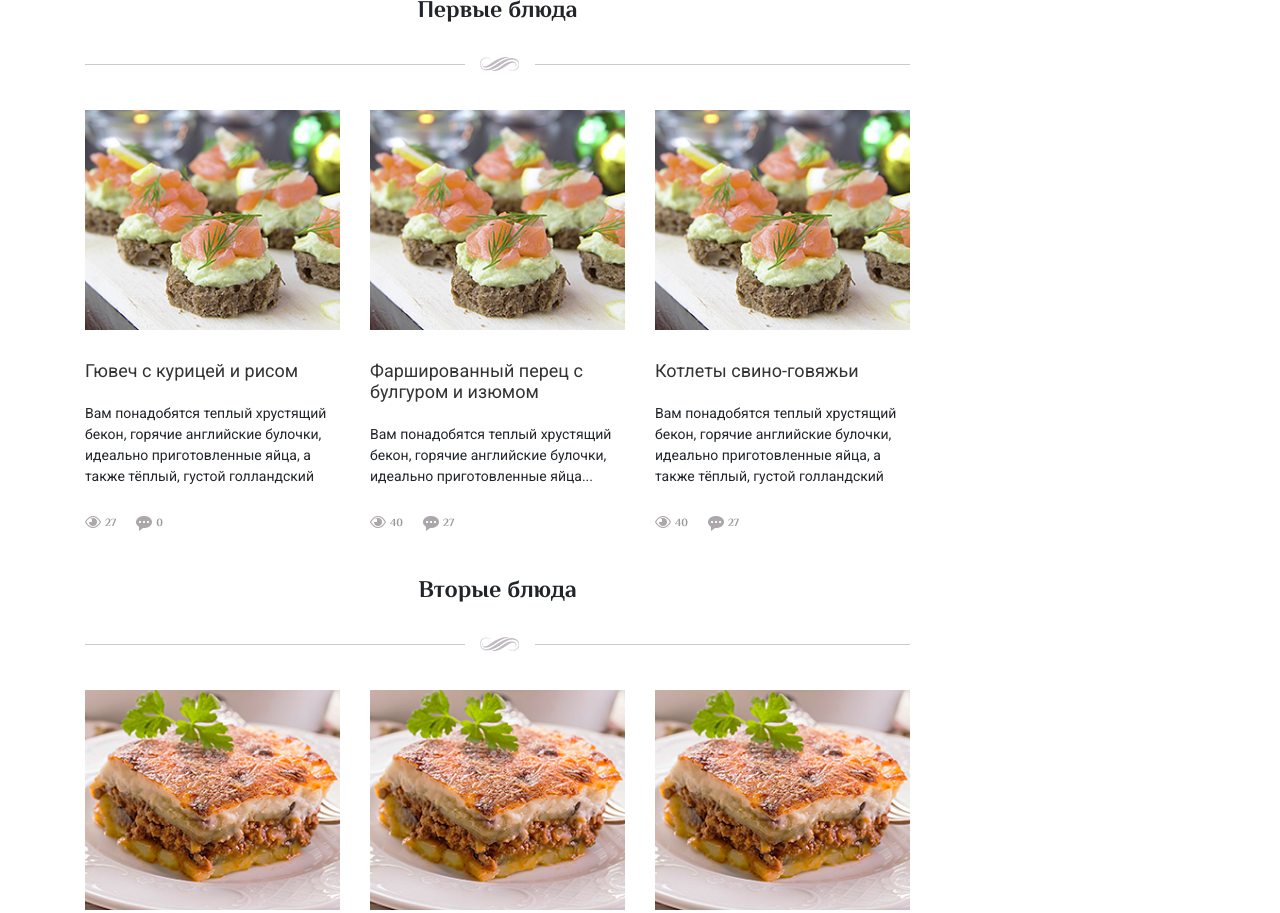
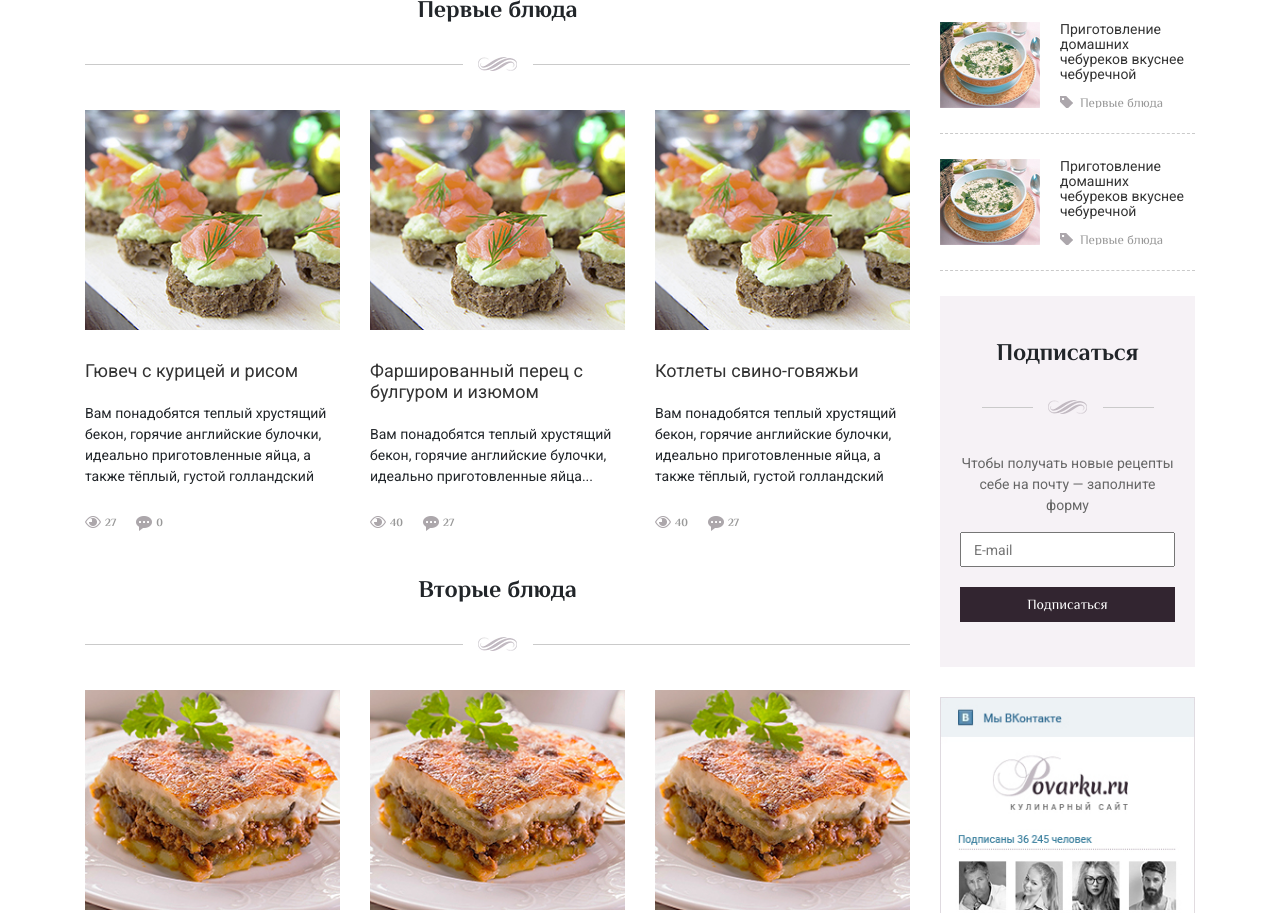
Before and after one commit to VladLaz27/Povarku, a plain HTML site: page index.html in a window 1280 px wide. Shown: the part 778-1691 px from the top of the page. Drawn offline with nearby package versions, Linux system fonts and the light colour scheme.

Commit message:
main-page get

```diff
--- a/css/style.css
+++ b/css/style.css
@@ -236,7 +236,8 @@ main {
 	height: 457px;
 }
 
-.m-container span {
+.m-container span,
+.s-form span {
 	display: block;
 	font-family: "Philosopher";
 	font-size: 24px;
@@ -256,7 +257,8 @@ main {
 .line:after {
 	position: absolute;
 	content: "";
-	left: 46%;
+	transform: translateX(-50%);
+	left: 50%;
 	top: -7px;
 	width: 70px;
 	height: 14px;
@@ -276,12 +278,13 @@ main {
 	cursor: pointer;
 }
 
-.m-item:hover .item-image img {
+.m-item:hover .item-image img,
+.p-item:hover .pi-image img {
 	box-shadow: 0 3px 15px rgba(0,0,0,0.5);
 }
 
 .item-text {
-	font-style: "Roboto";
+	font-family: "Roboto";
 	margin-bottom: 25px;
 	max-height: 127px;
     overflow: hidden;
@@ -297,7 +300,8 @@ main {
 	text-decoration: none;
 }
 
-.m-item:hover .i-title a {
+.m-item:hover .i-title a,
+.p-item:hover .pi-description a p {
 	color: #d68009;
 }
 
@@ -346,12 +350,14 @@ main {
 }
 
 .m-item:hover .v-eye,
-.m-item:hover .v-comment {
+.m-item:hover .v-comment,
+.p-item:hover .visyulka {
 	color: #000;
 }
 
 .m-item:hover .v-eye:before,
-.m-item:hover .v-comment:before {
+.m-item:hover .v-comment:before,
+.p-item:hover .visyulka:before {
 	opacity: 1;
 }
 
@@ -498,3 +504,132 @@ main {
 	background-repeat: no-repeat;
 	background-position: 50% 50%;
 }
+
+.popular-title {
+	margin-bottom: 45px;
+}
+
+.p-items {
+	display: flex;
+	flex-direction: column;
+}
+
+.p-item {
+	font-style: "Roboto";
+	display: flex;
+	padding-bottom: 25px;
+	margin-bottom: 25px;
+	border-bottom: 1px dashed #cacaca;
+}
+
+.pi-image {
+	width: 100px;
+	height: 86px;
+	min-width: 100px;
+	margin-right: 20px;
+}
+
+.pi-image img {
+	width: 100%;
+	height: 100%;
+}
+
+.pi-description {
+	height: 86px;
+	overflow: hidden;
+}
+
+.pi-description a {
+	text-decoration: none;
+}
+
+.pi-description p {
+	margin-bottom: 10px;
+	font-size: 14px;
+	color: #333;
+	line-height: 15px;
+}
+
+.pi-description span {
+	position: relative;
+	font-size: 13px;
+	color: #999;
+	font-weight: normal;
+	margin-bottom: 0;
+	text-align: left;
+    padding-left: 20px;
+}
+
+.pi-description span:before {
+	content: "";
+	position: absolute;
+	top: 4px;
+	left: 0;
+	width: 13px;
+	height: 13px;
+	background-image: url("../img/visyulka.png");
+	background-repeat: no-repeat;
+	opacity: .4;
+}
+
+.s-form {
+	position: relative;
+	background-color: #f6f2f6;
+	padding: 45px 20px;
+	margin-bottom: 30px;
+}
+
+.s-form .line {
+	width: 80%;
+	margin: 0 auto 45px;
+}
+
+.s-form .line:after {
+	position: absolute;
+    content: "";
+    transform: translateX(-50%);
+    left: 50%;
+    top: -7px;
+    width: 70px;
+    height: 14px;
+    background: #f6f2f6 url(../img/form-img.png) 50% no-repeat;
+}
+
+.s-form p {
+	text-align: center;
+}
+
+.f-inputs input {
+	width: 100%;
+	height: 35px;
+}
+
+.f-inputs input[type=e-mail] {
+	padding: 12px 12px;
+	margin-bottom: 20px;
+}
+
+.f-inputs input[type=submit] {
+	background-color: #322530;
+	font-family: "Philosopher";
+	font-size: 14px;
+	color: #fff;
+	border: none;
+}
+
+.f-inputs input[type=submit]:hover {
+	cursor: pointer;
+	background-color: #d68009;
+}
+
+.s-vk,
+.s-odk {
+
+	margin: 0 auto 30px;
+}
+
+.s-vk .vk-image,
+.s-odk .odk-image {
+	display: flex;
+	justify-content: center;
+}
--- a/index.html
+++ b/index.html
@@ -570,8 +570,101 @@
 							<p>Материалы, представленные на страницах портала Povarku.ru, помогут улучшить ваши кулинарные способности и приготовить настоящие шедевры кулинарии. Также Вы найдете большое количество полезных советов и секретов от лучших шеф-поваров. Желаем Вам приятного ознакомления с самыми вкусными рецептами!</p>
 						</div>
 					</div>
-					<div class="col-lg-3">
-
+					<div class="col-lg-3 col-12">
+						<div class="sidebar">
+							<div class="popular">
+								<div class="m-container">
+									<span class="popular-title">Популярное</span>
+									<div class="line"></div>
+									<div class="p-items">
+										<div class="p-item">
+											<div class="pi-image">
+												<a href="#">
+													<img src="img/s-item.jpg" width="100" height="86" alt="p-image">
+												</a>
+											</div>
+											<div class="pi-description">
+												<a href="#">
+													<p>Приготовление домашних чебуреков вкуснее чебуречной</p>
+													<span class="visyulka">Первые блюда</span>
+												</a>
+											</div>
+										</div>
+										<div class="p-item">
+											<div class="pi-image">
+												<a href="#">
+													<img src="img/s-item.jpg" width="100" height="86" alt="p-image">
+												</a>
+											</div>
+											<div class="pi-description">
+												<a href="#">
+													<p>Приготовление хачапури по вкусным рецептам</p>
+													<span class="visyulka">Выпечка</span>
+												</a>
+											</div>
+										</div>
+										<div class="p-item">
+											<div class="pi-image">
+												<a href="#">
+													<img src="img/s-item.jpg" width="100" height="86" alt="p-image">
+												</a>
+											</div>
+											<div class="pi-description">
+												<a href="#">
+													<p>Как правильно варить рис, чтобы он был рассыпчатым</p>
+													<span class="visyulka">Десерты</span>
+												</a>
+											</div>
+										</div>
+										<div class="p-item">
+											<div class="pi-image">
+												<a href="#">
+													<img src="img/s-item.jpg" width="100" height="86" alt="p-image">
+												</a>
+											</div>
+											<div class="pi-description">
+												<a href="#">
+													<p>Приготовление домашних чебуреков вкуснее чебуречной</p>
+													<span class="visyulka">Первые блюда</span>
+												</a>
+											</div>
+										</div>
+										<div class="p-item">
+											<div class="pi-image">
+												<a href="#">
+													<img src="img/s-item.jpg" width="100" height="86" alt="p-image">
+												</a>
+											</div>
+											<div class="pi-description">
+												<a href="#">
+													<p>Приготовление домашних чебуреков вкуснее чебуречной</p>
+													<span class="visyulka">Первые блюда</span>
+												</a>
+											</div>
+										</div>
+									</div>
+									<form class="s-form">
+										<span>Подписаться</span>
+										<div class="line"></div>
+										<p>Чтобы получать новые рецепты себе на почту — заполните форму</p>
+										<div class="f-inputs">
+											<input type="e-mail" name="e-mail" placeholder="E-mail">
+											<input type="submit" name="submit" value="Подписаться">
+										</div>
+									</form>
+									<div class="s-vk">
+										<div class="vk-image">
+											<img src="img/s-vk.jpg" width="255" height="354" alt="vk">
+										</div>
+									</div>
+									<div class="s-odk">
+										<div class="odk-image">
+											<img src="img/s-odk.jpg" width="255" height="354" alt="odk">
+										</div>
+									</div>
+								</div>
+							</div>
+						</div>
 					</div>
 				</div>
 			</div>
```
Also changed, not shown: img/form-img.jpg (added), img/form-img.png (added), img/s-item.jpg (added), img/s-odk.jpg (added), img/s-vk.jpg (added), img/visyulka.png (added).
